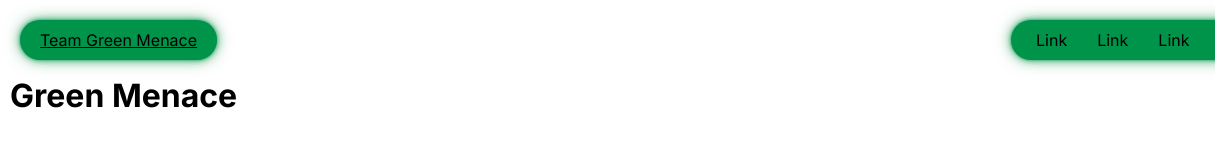
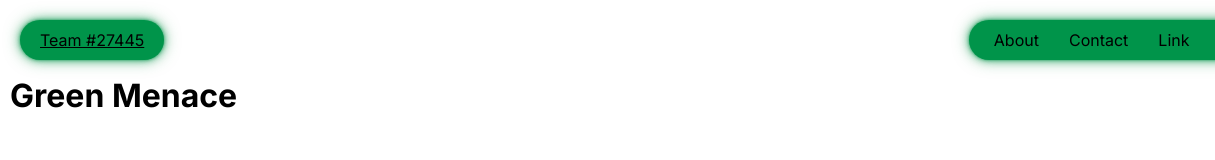
Before and after one commit to acuccoder/ftc-greenmenace-website, a plain HTML site: page index.html in a window 1280 px wide. Shown: the full height of the page, 0-1215 px from the left. Drawn offline with Linux system fonts and the light colour scheme.

Commit message:
change team number

```diff
--- a/index.html
+++ b/index.html
@@ -13,21 +13,21 @@
         <ul id="navigation">
             <div>
                 <li>
-                    <a href="/">Team Green Menace</a>
+                    <a href="/">Team #27445</a>
                 </li>
             </div>
             <div>
                 <li>
-                    <a href="#" id="high">Link</a>
+                    <a href="#" id="high">About</a>
+                </li>
+                <li>
+                    <a href="#" id="high">Contact</a>
                 </li>
                 <li>
                     <a href="#" id="high">Link</a>
                 </li>
                 <li>
-                    <a href="#" id="high">Link</a>
-                </li>
-                <li>
-                    <a href="#" id="high"><i class="fa-brands fa-github"></i></a>
+                    <a href="https://github.com/acuccoder/acuccoder.github.io" id="high"><i class="fa-brands fa-github"></i></a>
                 </li>
             </div>
         </ul>
```
